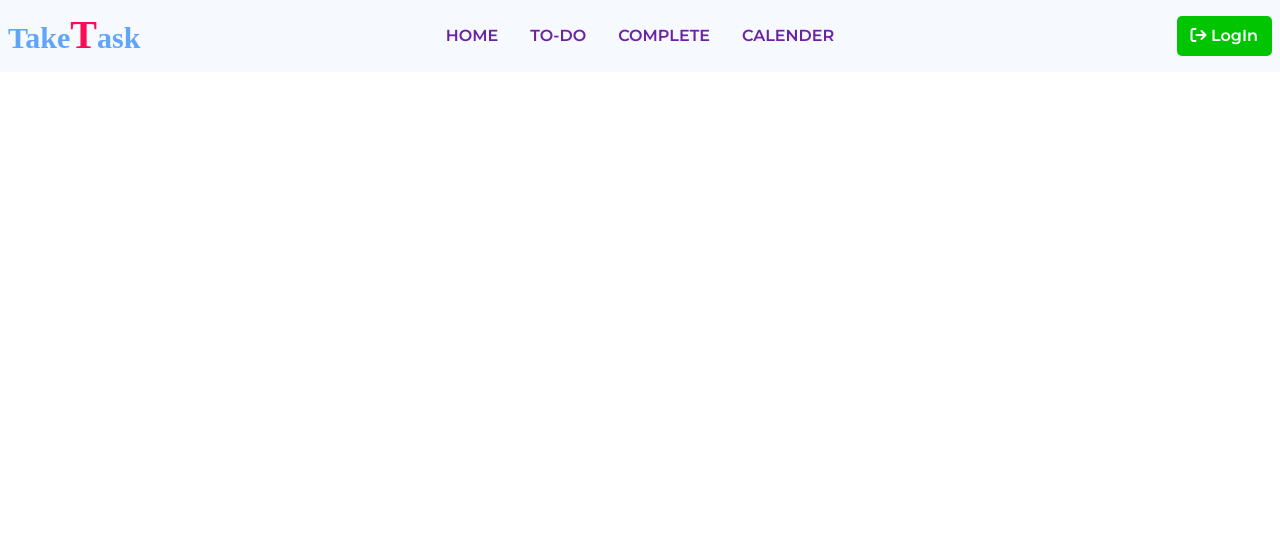
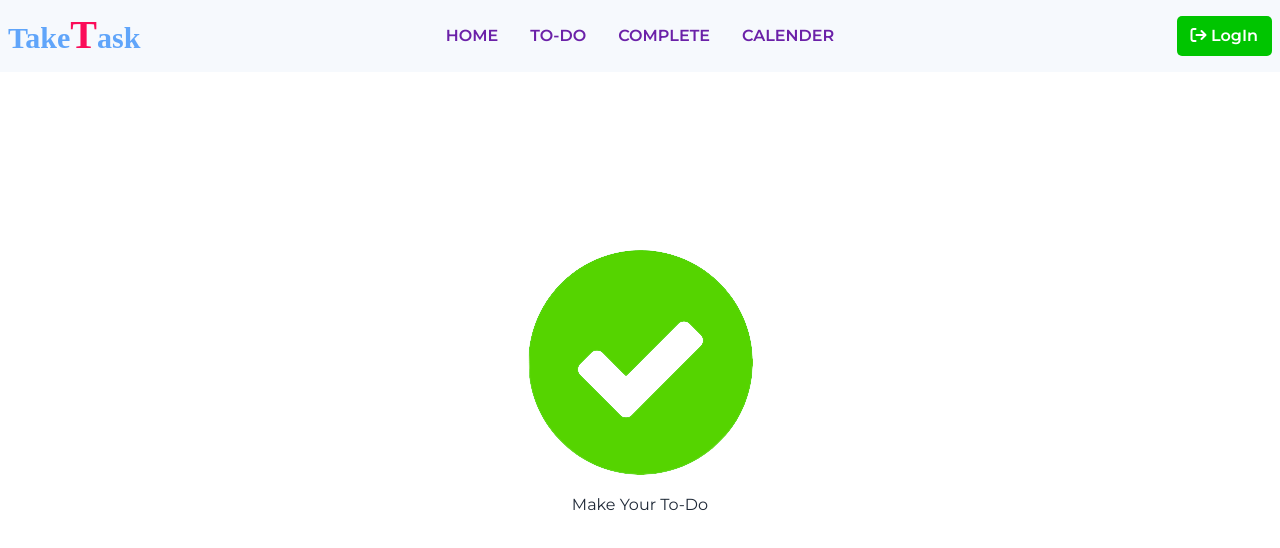
Before and after one commit to Sajalhowlader/to-do-task-clint, a React (Create React App) app: page / in a window 1280 px wide. Shown: the top 548 px of the page. Built offline with nearby package versions, Linux system fonts and the light colour scheme; a web font is replaced by a local one.

Commit message:
add home-title

```diff
--- a/src/App.js
+++ b/src/App.js
@@ -2,7 +2,7 @@ import { Route, Routes } from "react-router-dom";
 import "../src/Assets/Css/Main.css";
 import "./App.css";
 import Header from "./Assets/Common/Header";
-import { Toaster } from 'react-hot-toast';
+import Home from "./Assets/Home/Home";
 import { publicRoute } from "./Assets/Routes/PublicRoute";
 function App() {
   return (
--- a/src/Assets/Common/Header.js
+++ b/src/Assets/Common/Header.js
@@ -1,7 +1,8 @@
 import { Link, useNavigate } from "react-router-dom";
+import Home from "../Home/Home";
 
 const Header = () => {
-  const navigate = useNavigate()
+  const navigate = useNavigate();
   const menuLink = (
     <>
       <li>
@@ -21,10 +22,11 @@ const Header = () => {
     </>
   );
 
-const goLoin =()=>{
-  navigate('/logIn')
-}
+  const goLoin = () => {
+    navigate("/logIn");
+  };
   return (
+    <>
       <nav className="bg-[#f6f9fd]">
         <div class="navbar container mx-auto py-3">
           <div class="navbar-start">
@@ -39,7 +41,10 @@ const goLoin =()=>{
                 {menuLink}
               </ul>
             </div>
-          <p to="/" class="cursor-pointer text-3xl text-blue-400 font-bold siteName">
+            <p
+              to="/"
+              class="cursor-pointer text-3xl text-blue-400 font-bold siteName"
+            >
               Take<span>T</span>ask
             </p>
           </div>
@@ -49,10 +54,15 @@ const goLoin =()=>{
             </ul>
           </div>
           <div class="navbar-end">
-          <button onClick={goLoin} className="log-btn"><i class="fa-solid fa-arrow-right-from-bracket"></i> LogIn</button>
+            <button onClick={goLoin} className="log-btn">
+              <i class="fa-solid fa-arrow-right-from-bracket"></i> LogIn
+            </button>
           </div>
         </div>
       </nav>
+
+      <Home />
+    </>
   );
 };
 
--- a/src/Assets/Css/Main.css
+++ b/src/Assets/Css/Main.css
@@ -6,11 +6,11 @@
   font-size: 2.5rem;
 }
 .log-btn {
-    background: #00c500;
-    padding: 8px 14px;
-    border-radius: 5px;
-    font-weight: bold;
-    color: white;
+  background: #00c500;
+  padding: 8px 14px;
+  border-radius: 5px;
+  font-weight: bold;
+  color: white;
 }
 
 /* Log in section  */
@@ -28,3 +28,15 @@
   font-weight: bold;
   color: white;
 }
+.home-container {
+  display: flex;
+  align-items: center;
+  justify-content: center;
+  height: 80vh;
+}
+.img_title {
+  display: flex;
+  align-items: center;
+  flex-direction: column;
+  line-height: 60px;
+}
--- a/src/Assets/Home/Home.js
+++ b/src/Assets/Home/Home.js
@@ -1,11 +1,13 @@
-import React from 'react';
-
+import toDo from "../../Images/check-removebg-preview.png";
 const Home = () => {
-    return (
-        <div>
-
-        </div>
-    );
+  return (
+    <div className="home-container">
+     <div className="img_title">
+     <img src={toDo} alt="" />
+      <p className="todo-title">Make Your To-Do</p>
+     </div>
+    </div>
+  );
 };
 
 export default Home;
```
Also changed, not shown: src/Images/check-removebg-preview.png (added). Lines whose indentation alone changed are shown as unchanged.
